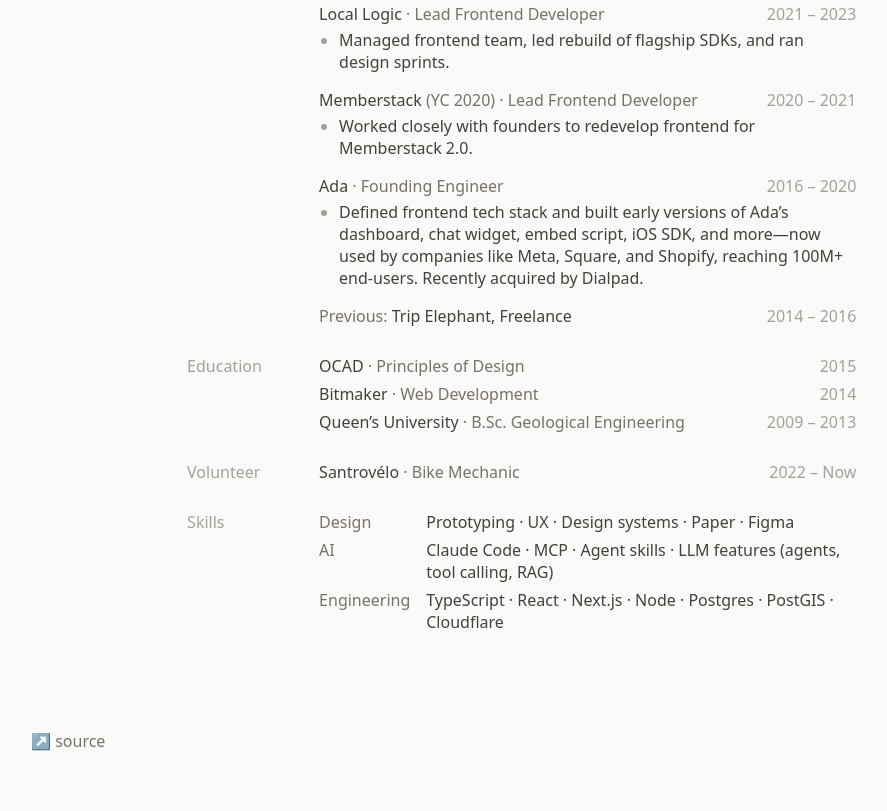
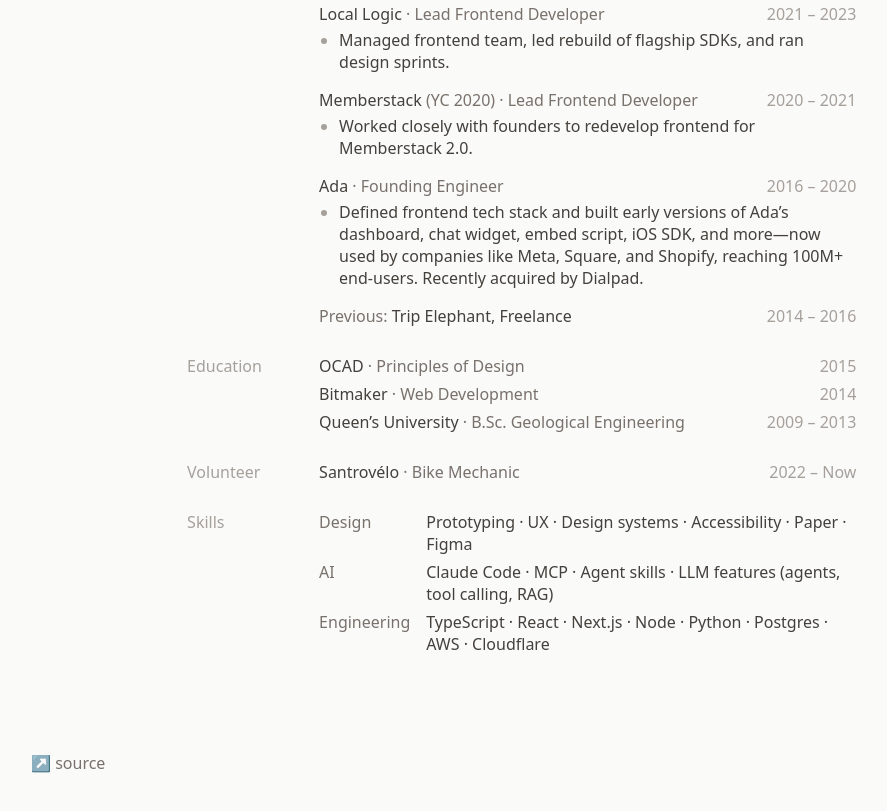
Before and after one commit to NicHaley/nichaley.com, an Astro site: page /resume in a window 1280 px wide. Shown: the part 811-1622 px from the top of the page, without its empty margins (17-904 px from the left). Built offline with nearby package versions, Linux system fonts and the light colour scheme; Astro itself is replaced by a stand-in of ours.

Commit message:
Update skills in resume

```diff
--- a/src/pages/resume.astro
+++ b/src/pages/resume.astro
@@ -11,6 +11,7 @@ const skills = [
       "Prototyping",
       "UX",
       "Design systems",
+      "Accessibility",
       "Paper",
       "Figma",
     ],
@@ -31,8 +32,9 @@ const skills = [
       "React",
       "Next.js",
       "Node",
+      "Python",
       "Postgres",
-      "PostGIS",
+      "AWS",
       "Cloudflare",
     ],
   },
```
Also changed, not shown: 1 other file.
